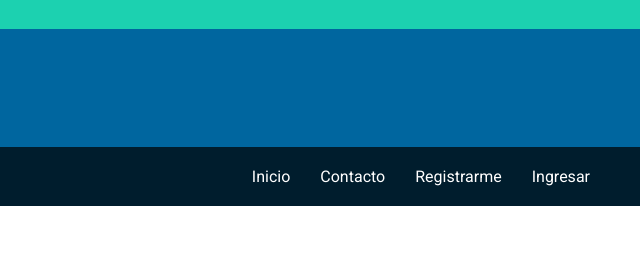
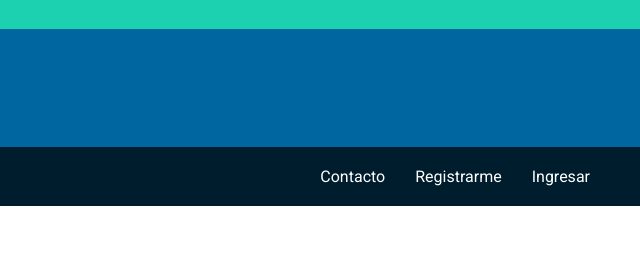
Before and after one commit to XxZARKx/formulario-superheroes, a plain HTML site: page index.html in a window 1280 px wide. Shown: the top 257 px of the page, 640-1280 px from the left. Drawn offline with Linux system fonts and the light colour scheme.

Commit message:
subiendo cambios

```diff
--- a/index.html
+++ b/index.html
@@ -17,7 +17,6 @@
         </ul>
         <nav>
             <ul class="menu">
-                <li><a href="/index.html">Inicio</a></li>
                 <li>Contacto</li>
                 <li>Registrarme</li>
                 <li>Ingresar</li>
```
Also changed, not shown: views/formularioPersonaje.html (+0 -1 lines).
